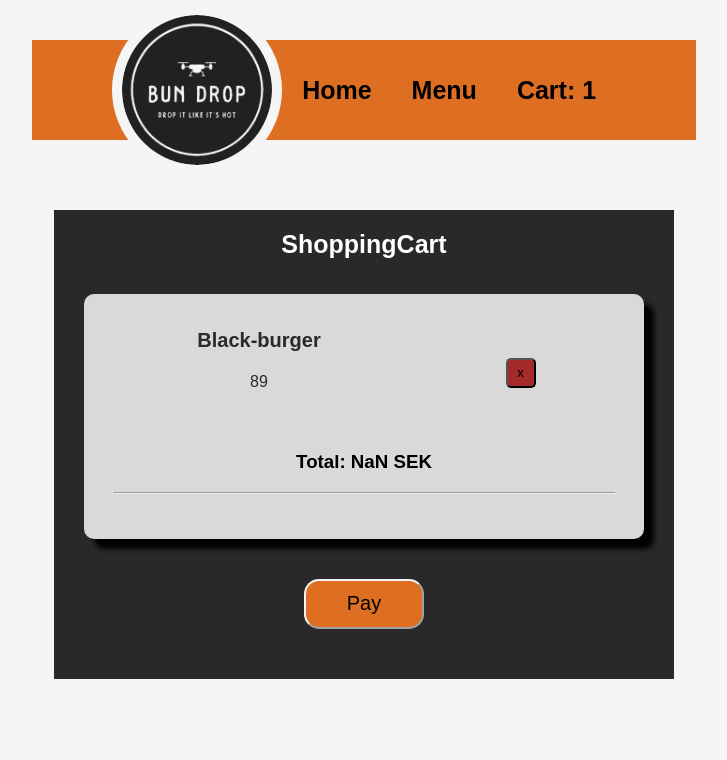
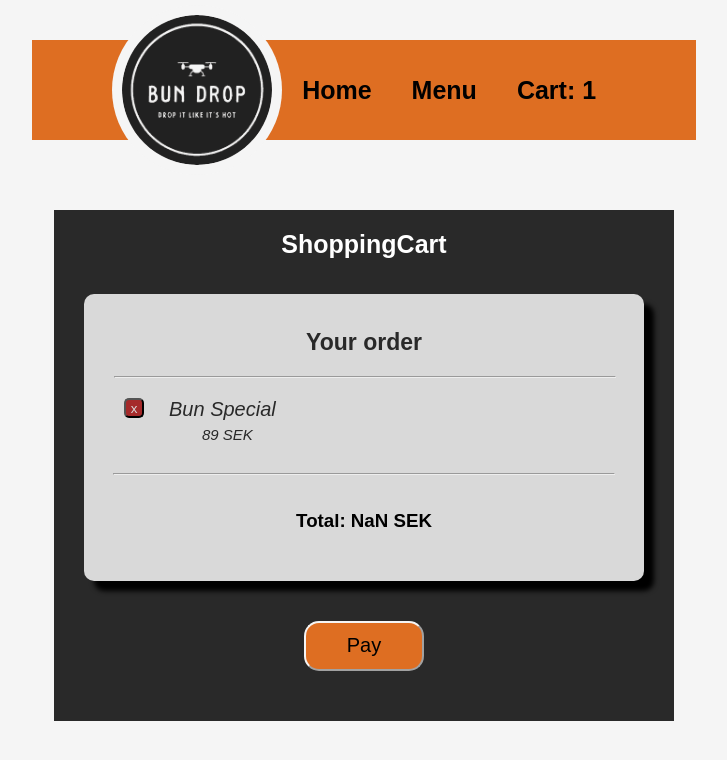
Before and after one commit to RebecaRosenquist/bun-drop--, a React (Create React App) app: page /Cart in a window 1280 px wide. Shown: the top 760 px of the page, without its empty margins (276-1003 px from the left). Built offline with nearby package versions, Linux system fonts and the light colour scheme; data requests are answered from the project's data file.

Commit message:
Fix UI +confirmation

```diff
--- a/DbMenu.json
+++ b/DbMenu.json
@@ -115,9 +115,9 @@
   ],
   "Cart": [
     {
-      "Name": "Black-burger",
+      "Name": "Bun Special",
       "Price": 89,
-      "id": 2
+      "id": 1
     }
   ]
 }
--- a/src/App.js
+++ b/src/App.js
@@ -1,6 +1,7 @@
 import "./App.css";
 import { BrowserRouter as Router, Routes, Route } from "react-router-dom";
 import Home from "./RouteComponent/Home";
+import Confirmation from "./RouteComponent/Confirmation";
 import Menu from "./RouteComponent/Menu";
 import Cart from "./RouteComponent/Cart";
 import Payment from "./RouteComponent/Payment";
@@ -16,6 +17,7 @@ function App() {
           <Route path="/Menu" element={<Menu />} />
           <Route path="/Cart" element={<Cart />} />
           <Route path="/Payment" element={<Payment />} />
+          <Route path="/Confirmation" element={<Confirmation />} />
         </Routes>
       </Router>
     </div>
--- a/src/RouteComponent/Cart.jsx
+++ b/src/RouteComponent/Cart.jsx
@@ -71,22 +71,33 @@ function Cart() {
           <div className="testCart">
             <h1 style={{ backgroundColor: "#292929" }}>ShoppingCart</h1>
             <div className="AddedItemContainer">
+              <h2 id="your-order" >Your order</h2>
+              <hr />
               {getOrder.map((o) => (
-                <div className="OneItem">
+                <div className="row" style={{ backgroundColor: "#D9D9D9" }}>
+                  <div className="OneItem">
+                    <button
+                      className="DeleteButton"
+                      onClick={() => HandleDelete(o.id)}
+                    >
+                      x
+                    </button>
+                    <div
+                      className="AddItem"
+                      style={{ backgroundColor: "#D9D9D9" }}
+                    >
+                      <h2 id="h22">{o.Name}</h2>
+                      <h4 id="h44" style={{ backgroundColor: "#D9D9D9" }}>
+                        {o.Price} SEK
+                      </h4>
+                    </div>
+                  </div>
                   <div style={{ backgroundColor: "#D9D9D9" }}>
-                    <h2>{o.Name}</h2>
-                    <h4 style={{ backgroundColor: "#D9D9D9" }}>{o.Price}</h4>
+                    <hr id="hr-item" />
                   </div>
-                  <button
-                    className="DeleteButton"
-                    onClick={() => HandleDelete(o.id)}
-                  >
-                    x
-                  </button>
                 </div>
               ))}
               <h3 style={{ backgroundColor: "#D9D9D9" }}>Total: {testa} SEK</h3>
-              <hr />
             </div>
             <Link style={{ backgroundColor: "transparent" }} to={"/payment"}>
               <button className="PayButton">Pay</button>
@@ -99,8 +110,8 @@ function Cart() {
             <h1 style={{ backgroundColor: "#292929" }}>ShoppingCart</h1>
             <div className="AddedItemContainer">
               <div className="OneItem">
-                <div style={{ backgroundColor: "#D9D9D9" }}>
-                  <h2>Cart is empty</h2>
+                <div className="cart-empty-div" style={{ backgroundColor: "#D9D9D9" }}>
+                  <h2 id="cart-is-empty">Cart is empty</h2>
                 </div>
               </div>
               <hr />
--- /dev/null
+++ b/src/RouteComponent/Confirmation.jsx
@@ -0,0 +1,36 @@
+import React from "react";
+import { useState, useEffect } from "react";
+
+
+
+//Css import
+import "./confirmation.css";
+
+function Confirmation() {
+  return (
+    <div
+      style={{
+        display: "flex",
+
+        flexDirection: "column",
+      }}
+    >
+      <div className="MainPaymentContainers">
+        <div className="testPayments">
+          <h1 style={{ backgroundColor: "#292929" }}>Checkout</h1>
+          <div className="AddDileveryInfos">
+            <h2 id="hh">Congrats</h2>
+            <h2 id="hh">
+              <h2 id="hh">🥳</h2>
+            </h2>
+            <h3 id="hhh" style={{ backgroundColor: "#D9D9D9" }}>
+              Your order is placed and will be delivered in 10 minuts
+            </h3>
+          </div>
+        </div>
+      </div>
+    </div>
+  );
+}
+
+export default Confirmation;
--- a/src/RouteComponent/Payment.jsx
+++ b/src/RouteComponent/Payment.jsx
@@ -1,5 +1,8 @@
 import React from "react";
 import { useState, useEffect } from "react";
+
+import swish from "../Swish-logo.jpg";
+import visa from "../mastercard.webp";
 
 //Css import
 import "./payment.css";
@@ -13,19 +16,20 @@ function Payment() {
         flexDirection: "column",
       }}
     >
-
-
       <div className="MainPaymentContainer">
         <div className="testPayment">
           <h1 style={{ backgroundColor: "#292929" }}>Checkout</h1>
           <div className="AddDileveryInfo">
             <h2>Delivery</h2>
             <div className="Info">
-            <div className="InputBoxes" style={{ backgroundColor: "#D9D9D9" }}>
+              <div
+                className="InputBoxes"
+                style={{ backgroundColor: "#D9D9D9" }}
+              >
                 <input className="InputBox" placeholder="City"></input>
                 <input className="InputBox" placeholder="Zip-code"></input>
                 <input className="InputBox" placeholder="Adress"></input>
-              <input className="InputBox" placeholder="Number"></input>
+                <input className="InputBox" placeholder="Phone Number"></input>
               </div>
             </div>
             <hr />
@@ -34,10 +38,38 @@ function Payment() {
                 <h2>Payment</h2>
               </div>
             </div>
+
+            <div className="Payment-icons-div" style={{ backgroundColor: "#D9D9D9" }}>
+              <img
+                id="img-pay"
+                className="swish-icon"
+                src={swish}
+                alt="swish"
+                style={{ height: "60px", width: "60px" }}
+              />
+              <img
+                id="img-pay"
+                className="card-icon"
+                src={visa}
+                alt="mastercard"
+                style={{ height: "60px", width: "60px" }}
+              />
+              </div>
+              <div
+                className="InputBoxes"
+                style={{ backgroundColor: "#D9D9D9" }}
+              >
+                <input className="InputBox" placeholder="Card Number"></input>
+                <input className="InputBox" placeholder="CVV"></input>
+
+
+              </div>
+
+
             <hr />
             <h3 style={{ backgroundColor: "#D9D9D9" }}>Total: 20 SEK</h3>
           </div>
-        <button className="PayButton">Order</button>
+          <button className="PayButton">Complete Order</button>
         </div>
       </div>
     </div>
--- a/src/RouteComponent/cart.css
+++ b/src/RouteComponent/cart.css
@@ -44,23 +44,54 @@
 
 .OneItem{
     display: flex;
-
+   justify-content: flex-start;
+   align-items: flex-start;
    width: 500px;
    background-color: #D9D9D9;
 }
 
 .DeleteButton {
-    height: 30px;
-    width: 30px;
-    margin-left: 180px;
+    height: 20px;
+    width: 20px;
+    margin-left: 10px;
+    margin-right: 20px;
+    margin-top: 5px;
     border-radius: 5px;
-    background-color: brown
+    background-color: brown;
+    display: flex;
+    justify-content: center;
+
+    color: #D9D9D9;
+
 }
 
+.cart-empty-div{
+    width: 500px;
+}
+
+#cart-is-empty{
+    font-size: 25px;
+    font-weight: bold;
+    margin-bottom: 30px;
+    margin-top: 20px;
+}
+
+#your-order{
+    margin-bottom: 20px;
+    font-size: 23px;
+    font-weight: bold;
+}
+.row{
+    display: grid;
+}
 hr {
     width: 500px;
     margin-top: 0px;
     margin-bottom: 15px;
+}
+
+#hr-item{
+    color: lightgray;
 }
 
 .PayButton{
@@ -76,17 +107,26 @@ hr {
 
 
 }
+.AddItem{
+
+
+    gap: 70px  ;
+
+}
 
 h2, h4 {
     color: #292929;
+
 }
 
 h2{
     font-size: 20px;
+    font-weight: lighter;
 }
 
 h4{
     font-weight:normal;
+    font-size: 15px;
 }
 
 h3{
@@ -97,3 +137,14 @@ h3{
 
 
 }
+
+#h44{
+    margin-left: 10px;
+    font-style: italic;
+
+
+}
+
+#h22{
+    font-style: italic;
+}
--- /dev/null
+++ b/src/RouteComponent/confirmation.css
@@ -0,0 +1,46 @@
+* {
+  justify-content: center;
+  justify-items: center;
+  align-items: center;
+}
+
+.MainPaymentContainers {
+  width: 1500px;
+  padding: 400px;
+  padding-top: 10px;
+  background-color: whitesmoke;
+  display: flex;
+  justify-content: center;
+  padding: 0px;
+  width: 100vh;
+}
+
+.AddDileveryInfos {
+  display: flex;
+  flex-direction: column;
+  justify-content: center;
+  margin: 30px;
+  width: 500px;
+  background-color: #d9d9d9;
+  padding: 30px;
+  border-radius: 10px;
+  box-shadow: 10px 10px 5px black;
+}
+
+.testPayments {
+  background-color: #292929;
+  color: white;
+  display: flex;
+  flex-wrap: wrap;
+  justify-content: center;
+  flex-direction: column;
+}
+
+#hh {
+  font-size: 25px;
+  margin-bottom: 20px;
+}
+
+#hhh {
+  font-size: 18px;
+}
--- a/src/RouteComponent/payment.css
+++ b/src/RouteComponent/payment.css
@@ -60,9 +60,7 @@
     margin: 10px;
     gap: 10px;
     color: black;
-    margin-bottom: 40px;
-
-
+    margin-bottom: 30px;
 
 
 }
@@ -97,21 +95,36 @@ hr {
 
 h2, h4 {
     color: #292929;
+
 }
 
-h2{
+#h22{
     font-size: 20px;
 }
 
-h4{
+#h44{
     font-weight:normal;
+    margin-top: 5px;
 }
 
 h3{
 
     color: black;
-    margin-top: 30px;
+    margin-top: 20px;
     font-weight: bold
 
 
 }
+
+#img-pay {
+    border: #292929 solid 1px;
+    box-shadow: grey 1px 2px;
+    border-radius: 3px;
+    margin: 10px;
+    background-color: transparent;
+}
+
+.Payment-icons-div{
+    display: flex;
+    justify-content: center;
+}
```
Also changed, not shown: src/Swish-logo.jpg (added), src/mastercard.webp (added). Lines whose indentation alone changed are shown as unchanged.
